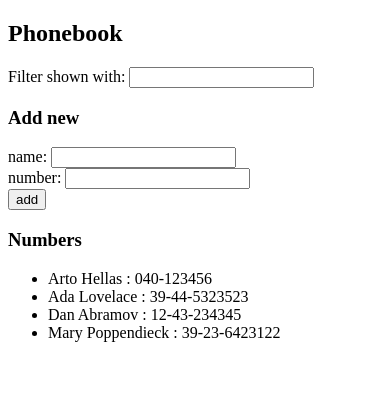
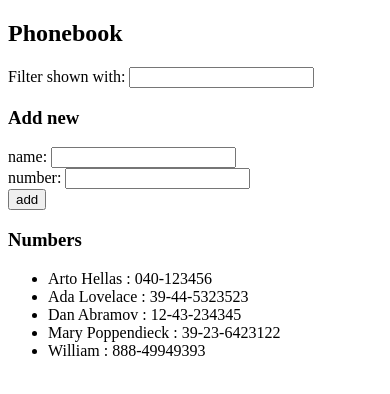
Before and after one commit to mkawi/fullstackopen, a React (Create React App) app in the folder part2/phonebook/: page / in a window 390 px wide. Shown: the top 394 px of the page. Built offline with nearby package versions, Linux system fonts and the light colour scheme; data requests are answered from the project's data file.

Commit message:
Add solution to Part 2 - 2.15 Phonebook exercise

```diff
--- a/part2/phonebook/db.json
+++ b/part2/phonebook/db.json
@@ -1,5 +1,5 @@
 {
-  "persons":[
+  "persons": [
     {
       "name": "Arto Hellas",
       "number": "040-123456",
@@ -19,6 +19,11 @@
       "name": "Mary Poppendieck",
       "number": "39-23-6423122",
       "id": 4
+    },
+    {
+      "name": "William",
+      "number": "888-49949393",
+      "id": 5
     }
   ]
 }
--- a/part2/phonebook/src/App.js
+++ b/part2/phonebook/src/App.js
@@ -13,9 +13,16 @@ const App = () => {
 	function submitForm(e) {
 		e.preventDefault();
 		if (!persons.some((person) => person.name === newName)) {
-			setPersons((prevState) => {
-				return [...prevState, { name: newName, number: newNumber }];
-			});
+			axios
+				.post("http://localhost:3002/persons", {
+					name: newName,
+					number: newNumber,
+				})
+				.then((response) => {
+					setPersons((prevState) => {
+						return [...prevState, response.data];
+					});
+				});
 			setNewName("");
 			setNewNumber("");
 		} else {
```
